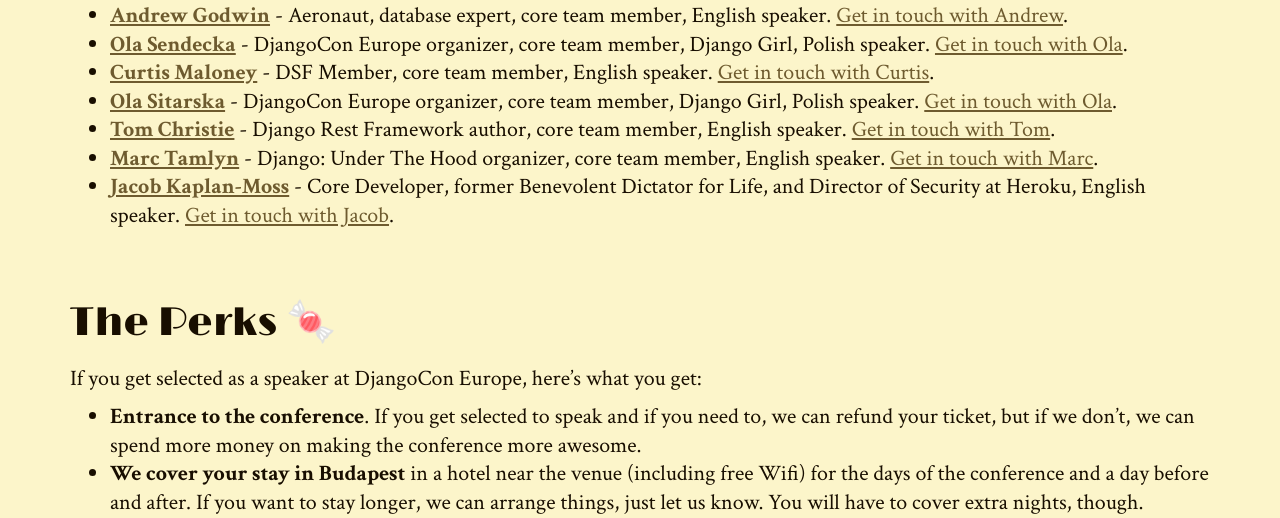
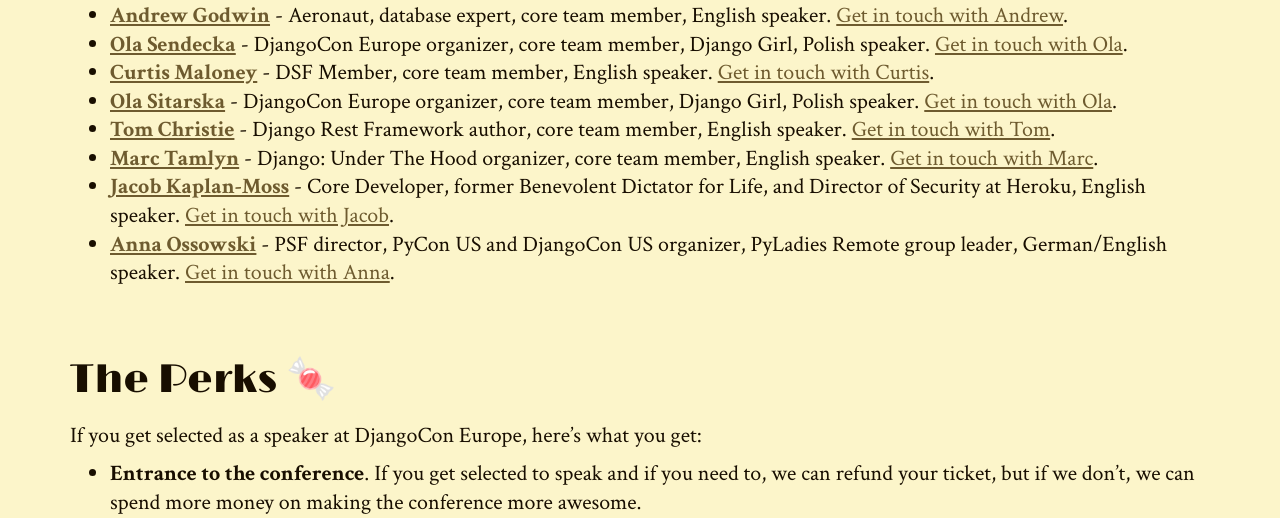
Before and after one commit to djangocon/2016.djangocon.eu, a Django app: page /cfp/ in a window 1280 px wide. Shown: the part 2389-2907 px from the top of the page. Run offline with Django 3.2, Linux system fonts and the light colour scheme; some libraries are stand-ins or nearby versions.

Commit message:
Update landing.html

```diff
--- a/templates/cfp/landing.html
+++ b/templates/cfp/landing.html
@@ -81,6 +81,7 @@
       <li><a href="https://twitter.com/_tomchristie"><b>Tom Christie</b></a> - Django Rest Framework author, core team member, English speaker. <a href="mailto:tom@tomchristie.com">Get in touch with Tom</a>.</li>
       <li><a href="https://twitter.com/mjtamlyn"><b>Marc Tamlyn</b></a> - Django: Under The Hood organizer, core team member, English speaker. <a href="mailto:marc.tamlyn@gmail.com">Get in touch with Marc</a>.</li>
       <li><a href="https://twitter.com/jacobian"><b>Jacob Kaplan-Moss</b></a> - Core Developer, former Benevolent Dictator for Life, and Director of Security at Heroku, English speaker. <a href="mailto:jacob@jacobian.org">Get in touch with Jacob</a>.</li>
+      <li><a href="https://twitter.com/OssAnna16"><b>Anna Ossowski</b></a> - PSF director, PyCon US and DjangoCon US organizer, PyLadies Remote group leader, German/English speaker. <a href="mailto:ossanna16@gmx.de">Get in touch with Anna</a>.</li>
     </ul>
 </section>
 
```
